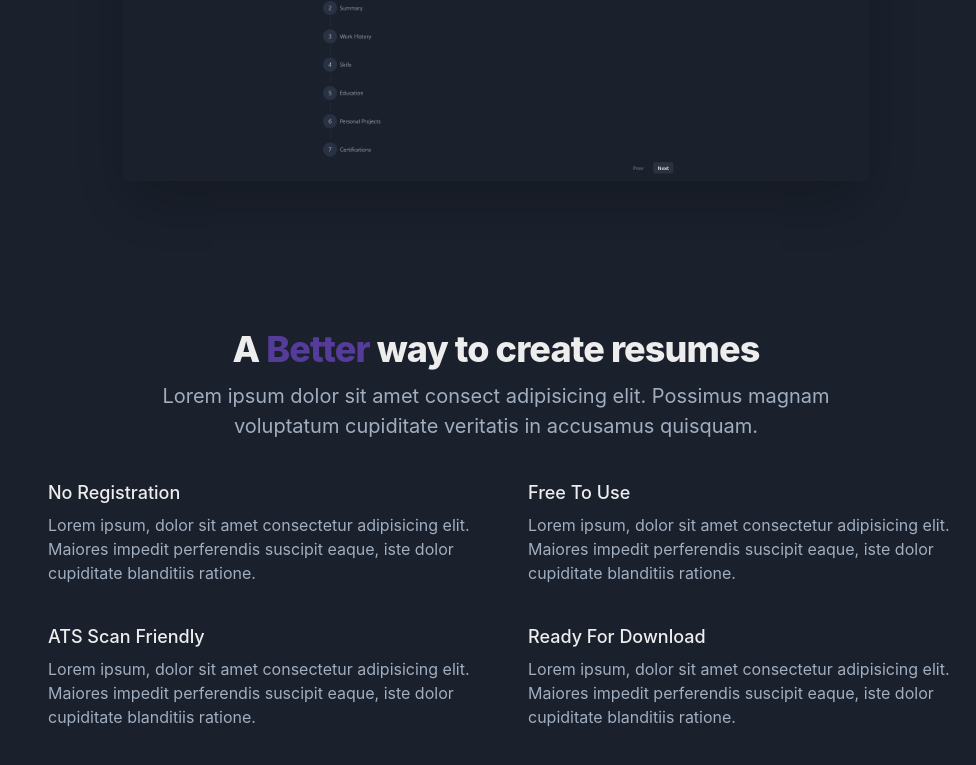
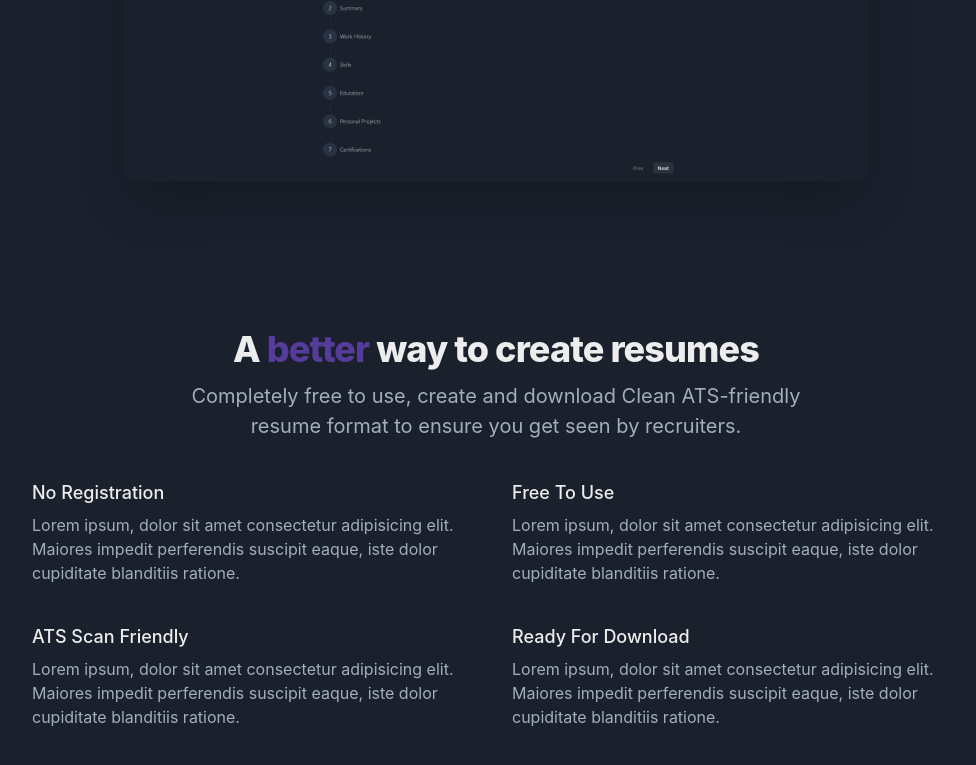
Before and after one commit to edizyurdakul/nextjs-resume-builder, a Next.js app: page / in a window 1280 px wide. Shown: the part 616-1381 px from the top of the page, without its empty margins (144-1120 px from the left). Built offline with nearby package versions, Linux system fonts and the light colour scheme.

Commit message:
update content, change layout

```diff
--- a/components/Features/index.js
+++ b/components/Features/index.js
@@ -5,7 +5,7 @@ export default function Features() {
   const Feature = (props) => {
     return (
       <Flex>
-        <Box ml={{ base: 0, sm: 4, md: 4 }}>
+        <Box>
           <chakra.dt fontSize="lg" fontWeight="medium" lineHeight="6" color={useColorModeValue("gray.900")}>
             {props.title}
           </chakra.dt>
@@ -30,14 +30,13 @@ export default function Features() {
               color={useColorModeValue("gray.900")}
             >
               A{" "}
-              <Text display={{ base: "block", lg: "inline" }} w="full" color="purple.700" fontWeight="extrabold">
-                Better
+              <Text display={{ base: "inline", lg: "inline" }} w="full" color="purple.700" fontWeight="extrabold">
+                better
               </Text>{" "}
               way to create resumes
             </chakra.h2>
             <chakra.p mt={4} maxW="2xl" fontSize="xl" mx={{ lg: "auto" }} color={useColorModeValue("gray.500", "gray.400")}>
-              Lorem ipsum dolor sit amet consect adipisicing elit. Possimus magnam voluptatum cupiditate veritatis in accusamus
-              quisquam.
+              Completely free to use, create and download Clean ATS-friendly resume format to ensure you get seen by recruiters.
             </chakra.p>
           </Box>
 
```
